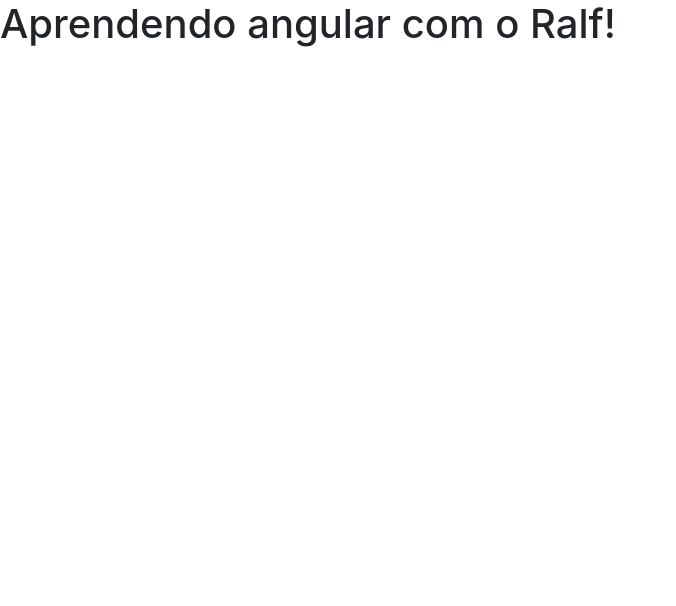
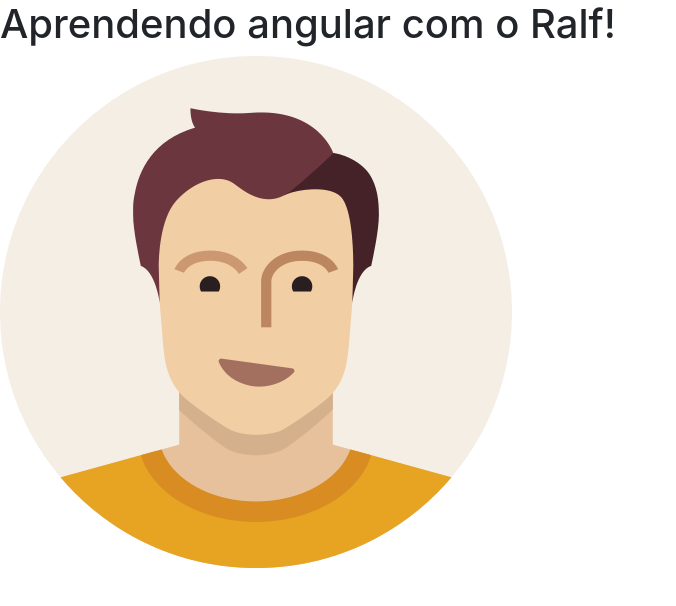
Before and after one commit to Thiago11112000/Spring-boot-e-angular, an Angular app in the folder api-front/: page / in a window 1280 px wide. Shown: the top 606 px of the page, without its empty margins (0-676 px from the left). Built offline with nearby package versions, Linux system fonts and the light colour scheme.

Commit message:
Manipulando imagens

```diff
--- a/api-front/src/app/principal/principal.component.html
+++ b/api-front/src/app/principal/principal.component.html
@@ -1 +1,2 @@
 <h1>Aprendendo angular com o Ralf!</h1>
+<img src="assets/cliente.png" alt="cliente">
```
Also changed, not shown: api-front/src/assets/cliente.png (added).
